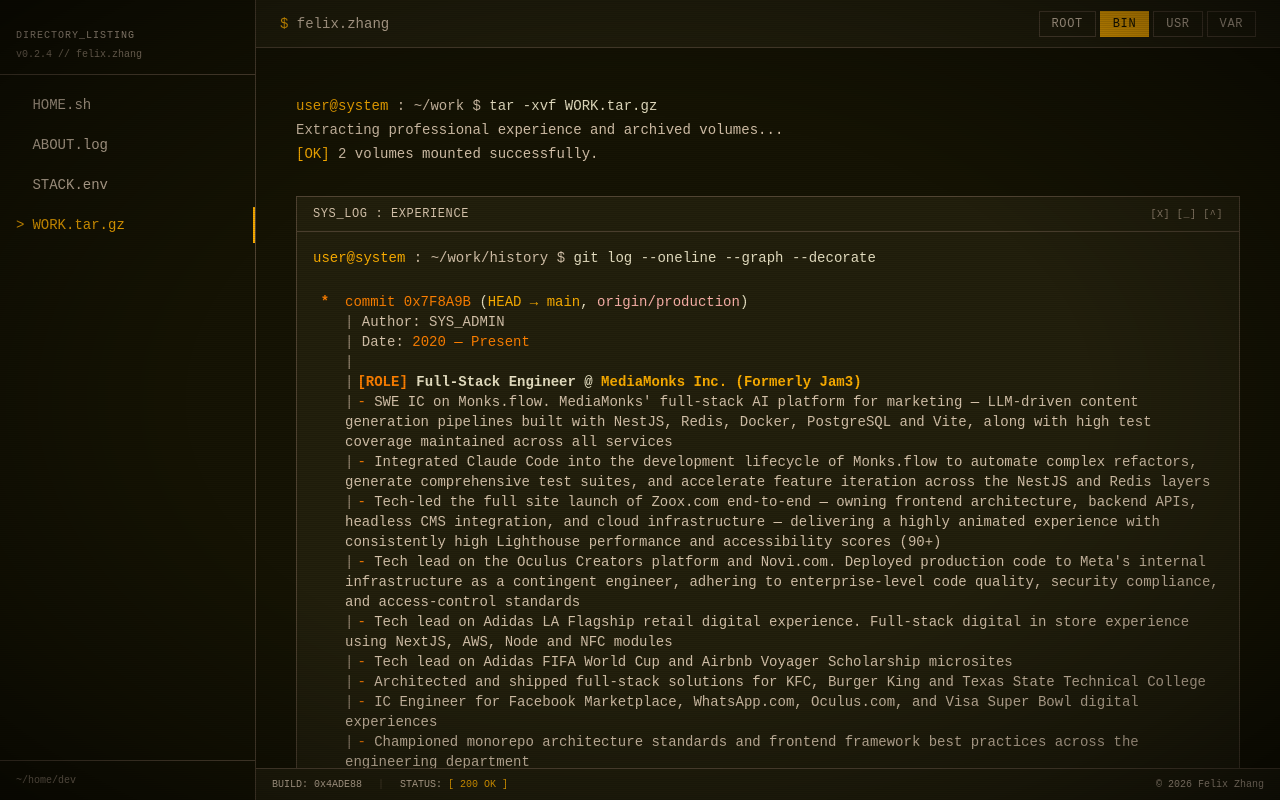
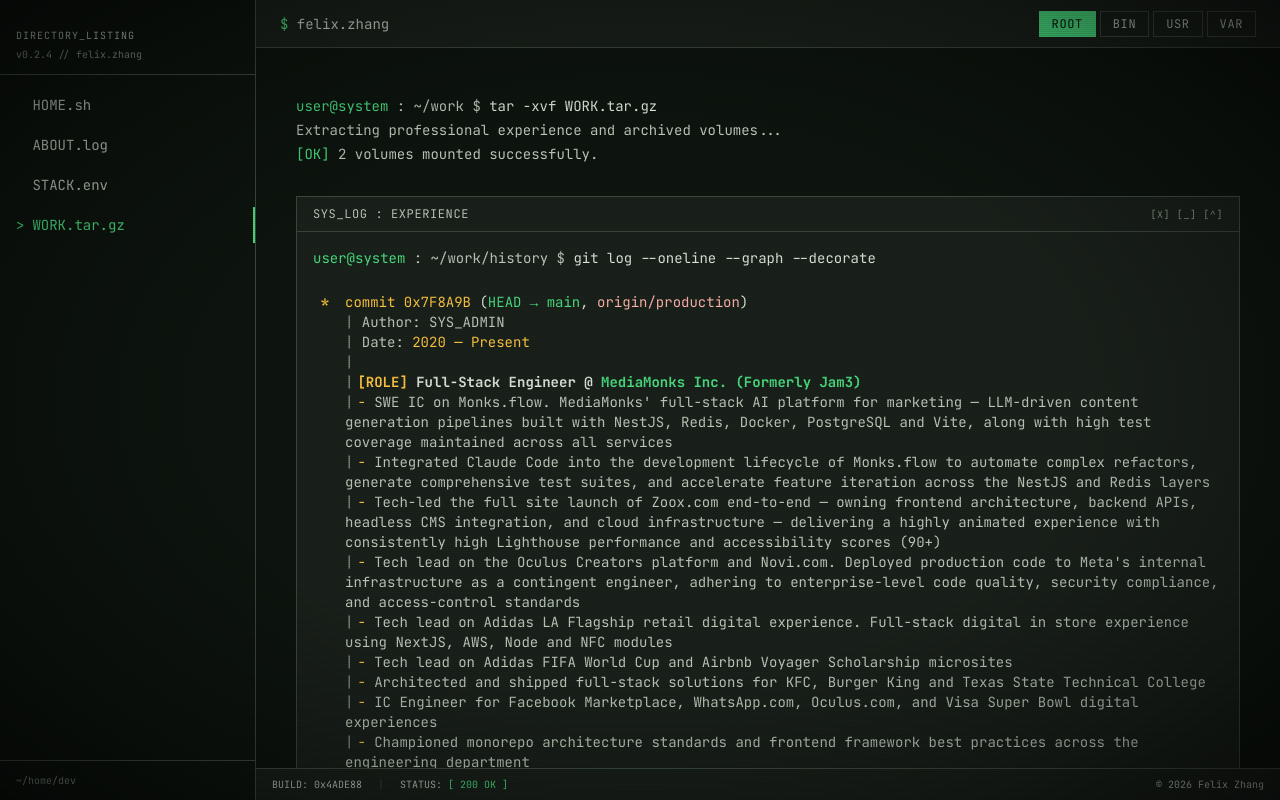
Before and after one commit to fzhang13/fzhang13.github.io, a Next.js app: page /work in a window 1280 px wide. Built offline with nearby package versions, Linux system fonts and the light colour scheme; no server answers.

Commit message:
chore: theme, lighthouse

```diff
--- a/next.config.js
+++ b/next.config.js
@@ -4,6 +4,20 @@
   images: {
     unoptimized: true,
   },
+  // Performance optimizations
+  compiler: {
+    removeConsole: process.env.NODE_ENV === 'production',
+  },
+  // Remove polyfills for modern browsers
+  experimental: {
+    optimizePackageImports: ['framer-motion', 'lucide-react'],
+  },
+  // Enable SWC minification (faster than Terser)
+  swcMinify: true,
+  // Optimize production builds
+  productionBrowserSourceMaps: false,
+  // Disable x-powered-by header
+  poweredByHeader: false,
 };
 
 module.exports = nextConfig;
--- a/src/app/(shell)/about/page.tsx
+++ b/src/app/(shell)/about/page.tsx
@@ -1,4 +1,21 @@
+import type { Metadata } from "next";
 import AboutPage from '@/components/pages/AboutPage';
+import copy from "@/copy.json";
+
+export const metadata: Metadata = {
+  title: `About - ${copy.meta.title}`,
+  description: "Learn about Felix Zhang's 6+ years building scalable web apps, cloud infrastructure, and digital experiences at MediaMonks, Meta, and more. Based in Toronto, Canada.",
+  openGraph: {
+    title: "About Felix Zhang",
+    description: "Full-Stack Engineer specializing in cloud infrastructure, backend systems, and scalable web applications",
+    url: `${copy.meta.url}/about`,
+  },
+  twitter: {
+    card: "summary_large_image",
+    title: "About Felix Zhang",
+    description: "Full-Stack Engineer specializing in cloud infrastructure, backend systems, and scalable web applications",
+  },
+};
 
 export default function About() {
   return <AboutPage />;
--- a/src/app/(shell)/page.tsx
+++ b/src/app/(shell)/page.tsx
@@ -1,4 +1,15 @@
+import type { Metadata } from "next";
 import HomePage from '@/components/pages/HomePage';
+import copy from "@/copy.json";
+
+export const metadata: Metadata = {
+  title: copy.meta.title,
+  description: copy.meta.description,
+  openGraph: {
+    title: copy.meta.title,
+    description: copy.meta.ogDescription,
+  },
+};
 
 export default function Home() {
   return <HomePage />;
--- a/src/app/(shell)/stack/page.tsx
+++ b/src/app/(shell)/stack/page.tsx
@@ -1,4 +1,34 @@
+import type { Metadata } from "next";
 import StackPage from '@/components/pages/StackPage';
+import copy from "@/copy.json";
+
+export const metadata: Metadata = {
+  title: `Tech Stack - ${copy.meta.title}`,
+  description: "Technical skills and tools: TypeScript, JavaScript, React, Next.js, Node.js, NestJS, AWS, GCP, PostgreSQL, Docker, Terraform, GraphQL, and more.",
+  keywords: [
+    ...copy.meta.keywords,
+    "TypeScript",
+    "React",
+    "Next.js",
+    "Node.js",
+    "NestJS",
+    "PostgreSQL",
+    "Docker",
+    "Terraform",
+    "GraphQL",
+    "Claude Code",
+  ],
+  openGraph: {
+    title: "Tech Stack - Felix Zhang",
+    description: "Full-stack technologies and cloud infrastructure tools - TypeScript, React, AWS, Node.js, PostgreSQL, Docker",
+    url: `${copy.meta.url}/stack`,
+  },
+  twitter: {
+    card: "summary_large_image",
+    title: "Tech Stack - Felix Zhang",
+    description: "Full-stack technologies and cloud infrastructure tools - TypeScript, React, AWS, Node.js, PostgreSQL, Docker",
+  },
+};
 
 export default function Stack() {
   return <StackPage />;
--- a/src/app/(shell)/work/page.tsx
+++ b/src/app/(shell)/work/page.tsx
@@ -1,4 +1,32 @@
+import type { Metadata } from "next";
 import WorkPage from '@/components/pages/WorkPage';
+import copy from "@/copy.json";
+
+export const metadata: Metadata = {
+  title: `Work Experience - ${copy.meta.title}`,
+  description: "Felix Zhang's work experience at MediaMonks, Meta, Palomino Systems - building Zoox.com, Novi.com, Monks.flow AI platform, Adidas experiences, and enterprise applications.",
+  keywords: [
+    ...copy.meta.keywords,
+    "MediaMonks",
+    "Meta",
+    "Zoox",
+    "Adidas",
+    "Monks.flow",
+    "AI platform",
+    "NestJS",
+    "React",
+  ],
+  openGraph: {
+    title: "Work Experience - Felix Zhang",
+    description: "Projects at MediaMonks, Meta, Zoox, Adidas, and more - full-stack engineering and cloud infrastructure",
+    url: `${copy.meta.url}/work`,
+  },
+  twitter: {
+    card: "summary_large_image",
+    title: "Work Experience - Felix Zhang",
+    description: "Projects at MediaMonks, Meta, Zoox, Adidas, and more - full-stack engineering and cloud infrastructure",
+  },
+};
 
 export default function Work() {
   return <WorkPage />;
--- a/src/app/globals.css
+++ b/src/app/globals.css
@@ -2,7 +2,7 @@
 @tailwind components;
 @tailwind utilities;
 
-@import url('https://fonts.googleapis.com/css2?family=JetBrains+Mono:wght@400;500;700&family=Space+Grotesk:wght@400;500;600;700&family=Inter:wght@400;500;600&display=swap');
+/* Fonts are now loaded via Next.js font optimization in layout.tsx */
 
 /* ============================================
    THEME DEFINITIONS (CSS Custom Properties)
@@ -25,8 +25,8 @@
   --outline-bright: #869486;
   --error: #ffb4ab;
   --error-container: #93000a;
-  --font-body: 'JetBrains Mono', monospace;
-  --font-heading: 'JetBrains Mono', monospace;
+  --font-body: var(--font-jetbrains), monospace;
+  --font-heading: var(--font-jetbrains), monospace;
   --glow-intensity: 0.3;
   --glow-blur: 0px;
   --glow-spread: 2px;
@@ -49,8 +49,8 @@
   --outline-bright: #9f8e78;
   --error: #ffb4ab;
   --error-container: #93000a;
-  --font-body: 'Space Grotesk', sans-serif;
-  --font-heading: 'Space Grotesk', sans-serif;
+  --font-body: var(--font-space), sans-serif;
+  --font-heading: var(--font-space), sans-serif;
   --glow-intensity: 0.4;
   --glow-blur: 0px;
   --glow-spread: 2px;
@@ -73,8 +73,8 @@
   --outline-bright: #b18780;
   --error: #ffb4ab;
   --error-container: #93000a;
-  --font-body: 'Space Grotesk', sans-serif;
-  --font-heading: 'Space Grotesk', sans-serif;
+  --font-body: var(--font-space), sans-serif;
+  --font-heading: var(--font-space), sans-serif;
   --glow-intensity: 0.3;
   --glow-blur: 0px;
   --glow-spread: 0px;
@@ -97,8 +97,8 @@
   --outline-bright: #839493;
   --error: #ffb4ab;
   --error-container: #93000a;
-  --font-body: 'Space Grotesk', sans-serif;
-  --font-heading: 'Space Grotesk', sans-serif;
+  --font-body: var(--font-space), sans-serif;
+  --font-heading: var(--font-space), sans-serif;
   --glow-intensity: 0.5;
   --glow-blur: 8px;
   --glow-spread: 4px;
@@ -171,7 +171,7 @@
 
   .section-subheading {
     color: var(--primary);
-    font-family: 'JetBrains Mono', monospace;
+    font-family: var(--font-jetbrains), monospace;
     font-size: 0.75rem;
     font-weight: 700;
     letter-spacing: 0.1em;
@@ -191,7 +191,7 @@
     justify-content: space-between;
     padding: 8px 16px;
     border-bottom: 1px solid var(--outline);
-    font-family: 'JetBrains Mono', monospace;
+    font-family: var(--font-jetbrains), monospace;
     font-size: 0.75rem;
     color: var(--on-surface-variant);
     text-transform: uppercase;
@@ -229,7 +229,7 @@
   }
 
   .bracket-chip {
-    font-family: 'JetBrains Mono', monospace;
+    font-family: var(--font-jetbrains), monospace;
     font-size: 0.75rem;
     font-weight: 700;
     letter-spacing: 0.1em;
--- a/src/app/layout.tsx
+++ b/src/app/layout.tsx
@@ -3,6 +3,32 @@
 import copy from "@/copy.json";
 import FaviconPulse from "@/components/FaviconPulse";
 import { ThemeProvider } from "@/context/ThemeContext";
+import { JetBrains_Mono, Space_Grotesk, Inter } from "next/font/google";
+
+// Optimize font loading with Next.js
+const jetbrainsMono = JetBrains_Mono({
+  subsets: ["latin"],
+  weight: ["400", "500", "700"],
+  variable: "--font-jetbrains",
+  display: "swap",
+  preload: true,
+});
+
+const spaceGrotesk = Space_Grotesk({
+  subsets: ["latin"],
+  weight: ["400", "500", "600", "700"],
+  variable: "--font-space",
+  display: "swap",
+  preload: true,
+});
+
+const inter = Inter({
+  subsets: ["latin"],
+  weight: ["400", "500", "600"],
+  variable: "--font-inter",
+  display: "swap",
+  preload: false, // Not critical
+});
 
 export const metadata: Metadata = {
   title: copy.meta.title,
@@ -52,8 +78,13 @@
   children: React.ReactNode;
 }) {
   return (
-    <html lang="en" data-theme="bin">
+    <html
+      lang="en"
+      data-theme="root"
+      className={`${jetbrainsMono.variable} ${spaceGrotesk.variable} ${inter.variable}`}
+    >
       <head>
+        {/* Favicons */}
         <link rel="shortcut icon" href="/fonts/favicon/favicon.ico" />
         <link rel="icon" type="image/svg+xml" href="/fonts/favicon/favicon.svg" />
         <link
@@ -73,6 +104,9 @@
           sizes="16x16"
           href="/fonts/favicon/favicon-16x16.png"
         />
+        {/* Performance: DNS prefetch for external resources */}
+        <link rel="dns-prefetch" href="https://fonts.googleapis.com" />
+        <link rel="dns-prefetch" href="https://fonts.gstatic.com" />
       </head>
       <body>
         <ThemeProvider>
--- /dev/null
+++ b/src/global.d.ts
@@ -0,0 +1,9 @@
+declare module "*.css" {
+  const content: { [className: string]: string };
+  export default content;
+}
+
+declare module "*.css?inline" {
+  const content: string;
+  export default content;
+}
--- a/src/lib/themes.ts
+++ b/src/lib/themes.ts
@@ -13,7 +13,7 @@
   { id: 'var', label: 'Var', description: 'Cyberpunk Cyan' },
 ];
 
-export const DEFAULT_THEME: ThemeId = 'bin';
+export const DEFAULT_THEME: ThemeId = 'root';
 
 export const NAV_ITEMS = [
   { label: 'HOME.sh', href: '/' },
--- a/tsconfig.json
+++ b/tsconfig.json
@@ -1,6 +1,6 @@
 {
   "compilerOptions": {
-    "target": "es5",
+    "target": "ES2022",
     "lib": ["dom", "dom.iterable", "esnext"],
     "allowJs": true,
     "skipLibCheck": true,
```
Also changed, not shown: .browserslistrc (added), 1 other file (tests, documents, lock files or other folders).
